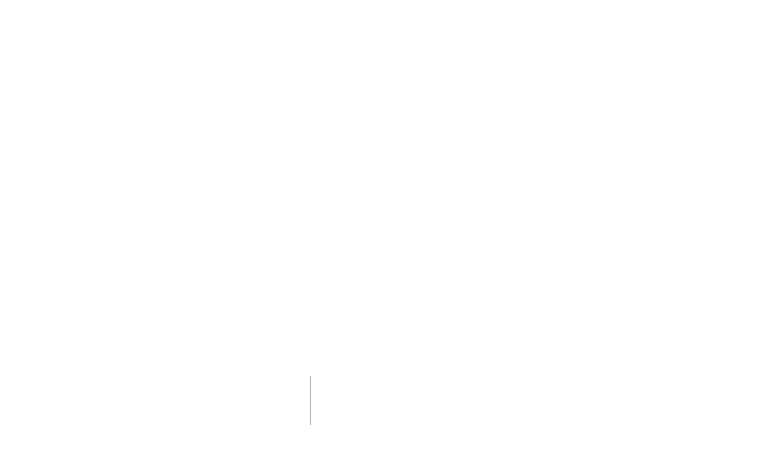
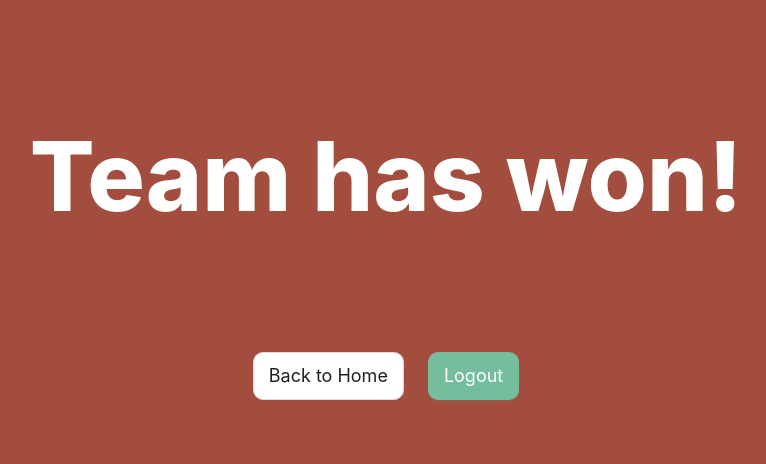
Before and after one commit to Fisssch/SoPra_MG_Client, a Next.js app: page /result/1 in a window 1280 px wide. Before the commit this address had no page. Shown: the top 464 px of the page, without its empty margins (254-1020 px from the left). Built offline with nearby package versions, Linux system fonts and the light colour scheme; sample sign-in values are in the browser's storage; what @ant-design/nextjs-registry would draw is missing.

Commit message:
added correct way to result page after the game has ended

```diff
--- a/app/game/[id]/page.tsx
+++ b/app/game/[id]/page.tsx
@@ -34,6 +34,7 @@ const GamePage: React.FC = () => {
   const params = useParams();
   const gameId = params.id as string;
   const apiService = useApi();
+  const ws = new webSocketService();
 
   const [gameData, setGameData] = useState<GameData | null>(null);
   const [loading, setLoading] = useState(true);
@@ -44,7 +45,7 @@ const GamePage: React.FC = () => {
   const getHintKey = (gameId: string | string[], team: string) => `hintSubmitted_${gameId}_${team}`;
   const previousTeamRef = useRef<'RED' | 'BLUE' | null>(null);
 
-	const ws = new webSocketService();
+
 	const [isSpymaster, setIsSpymaster] = useState(false);
 	const [teamColor, setTeamColor] = useState<'RED' | 'BLUE'>('RED'); // default fallback
 	const [hintSubmitted, setHintSubmitted] = useState(false); // New state to track hint submission
@@ -190,7 +191,7 @@ const GamePage: React.FC = () => {
         // Subscribe to game completion
         await ws.subscribe(`/topic/game/${gameId}/gameCompleted`, (winningTeam: string) => {
           localStorage.setItem("winningTeam", winningTeam);
-          router.push(`/result/${gameId}`);
+          router.replace(`/result/${gameId}`);
         });
       } catch (e) {
         console.error("WebSocket connection failed:", e);
--- a/app/result/page.tsx
+++ b/app/result/[id]/page.tsx
@@ -9,6 +9,8 @@ import {useEffect, useState} from "react";
 export default function Result() {
     const router = useRouter();
     const [authorized, setAuthorized] = useState<boolean | null>(null);
+    const [winningTeam, setWinningTeam] = useState<string | null>(null);
+	const [lobbyId, setLobbyId] = useState<string | null>(null);
 
     useEffect(() => {
         const token = localStorage.getItem("token")?.replace(/^"|"$/g, "");
@@ -17,6 +19,12 @@ export default function Result() {
         } else {
             setAuthorized(true);
         }
+        //getting winning team and lobby id
+        const storedWinningTeam = localStorage.getItem("winningTeam");
+        if (storedWinningTeam) setWinningTeam(storedWinningTeam);
+		const storedLobbyId = localStorage.getItem("lobbyId");
+	    if (storedLobbyId) setLobbyId(storedLobbyId);
+
     }, []);
 
     if (authorized === null) {
@@ -54,7 +62,8 @@ export default function Result() {
     return (
         <div className="min-h-screen bg-[#a34d3f] text-white relative flex flex-col items-center px-4 pt-16">
 
-            <h1 className="text-8xl font-extrabold mt-32! mb-32!">Team ... has won!</h1>
+            <h1 className="text-8xl font-extrabold mt-32! mb-32!">
+                Team {winningTeam?.toUpperCase()} has won!</h1>
 
             <div className="flex gap-6">
                 <Button
```
